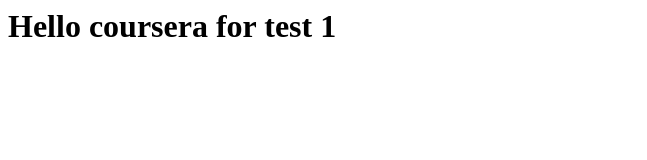
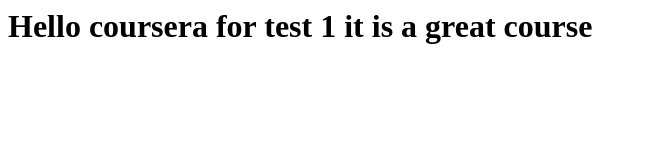
Before and after one commit to mulukena/coursera-test, a plain HTML site: page test1/index.html in a window 1280 px wide. Shown: the whole page, without its empty margins (0-647 px from the left). Drawn offline with Linux system fonts and the light colour scheme.

Commit message:
small adition to our content

```diff
--- a/test1/index.html
+++ b/test1/index.html
@@ -5,7 +5,7 @@ Hello coursera
 </title>
 </head>
 <body>
-<h1> Hello coursera for test 1</h1>
+<h1> Hello coursera for test 1 it is a great course</h1>
 
 </boody>
 
```
